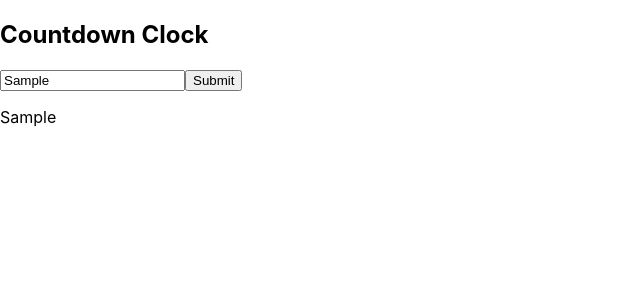
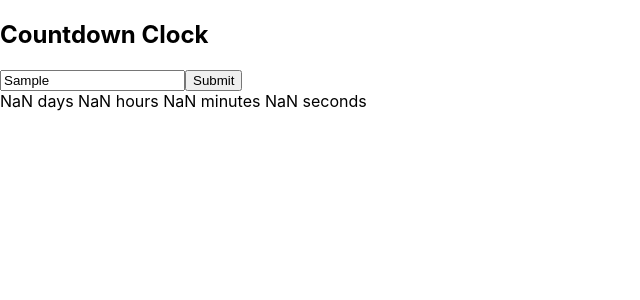
Before and after one commit to vknanavati/React-Countdown-App, a React (Create React App) app: page / in a window 1280 px wide. Both pictures are taken after typing "Sample" into the empty fields and a click on the button "Submit". Shown: the top 300 px of the page, without its empty margins (0-640 px from the left). Built offline with nearby package versions, Linux system fonts and the light colour scheme.

Commit message:
added logic for countdown clock and useEffect.

```diff
--- a/src/App.js
+++ b/src/App.js
@@ -1,19 +1,42 @@
-import {useState} from 'react';
+import {useState, useEffect} from 'react';
 
 function App() {
 
   const [date, setDate] = useState("");
   const [submitDate, setSubmitDate] = useState("");
+  const [days, setDays] = useState("");
+  const [hours, setHours] = useState("");
+  const [minutes, setMinutes] = useState("");
+  const [seconds, setSeconds] = useState("")
+  const [countdown, setCountdown] = useState(false)
 
-  console.log(new Date())
 
-  const displayDate = e => {
+  const handleClick = (e) => {
     e.preventDefault();
     setSubmitDate(date);
+    setCountdown(true);
+  }
+  const calculateTime = (userDate) => {
+    const timeMS = Date.parse(userDate) -
+    Date.parse(new Date());
+
+    setDays(Math.floor(timeMS/(1000*60*60*24)));
+    setHours(Math.floor((timeMS/(1000*60*60))%24));
+    setMinutes(Math.floor((timeMS/1000/60)%60));
+    setSeconds(Math.floor((timeMS/1000)%60));
   }
 
+    useEffect(()=>{
+      if (submitDate) {
+        const interval = setInterval(()=>{
+          calculateTime(submitDate);
+        }, 1000);
+        return () => clearInterval(interval)
+      }
+    }, [submitDate])
+
   return (
-   <div>
+   <div className="body">
     <h2>Countdown Clock</h2>
     <form>
       <input
@@ -22,10 +45,19 @@ function App() {
       onChange={e => setDate(e.target.value)}
       />
       <button
-      onClick={e => displayDate(e)}
+      onClick={e => handleClick(e)}
       >Submit</button>
     </form>
-    {submitDate && <p>{submitDate}</p>}
+    <div>
+      {countdown && (
+        <>
+        {<span>{days !=="" ? `${days} days` : ""} </span>}
+        {<span>{hours !=="" ? `${hours} hours` : ""} </span>}
+        {<span>{minutes !=="" ? `${minutes} minutes` : ""} </span>}
+        {<span>{seconds !=="" ? `${seconds} seconds`: ""} </span>}
+        </>
+      )}
+    </div>
    </div>
   );
 }
```
